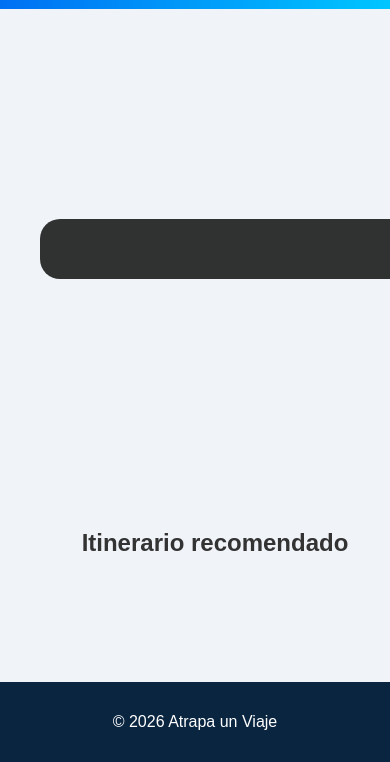
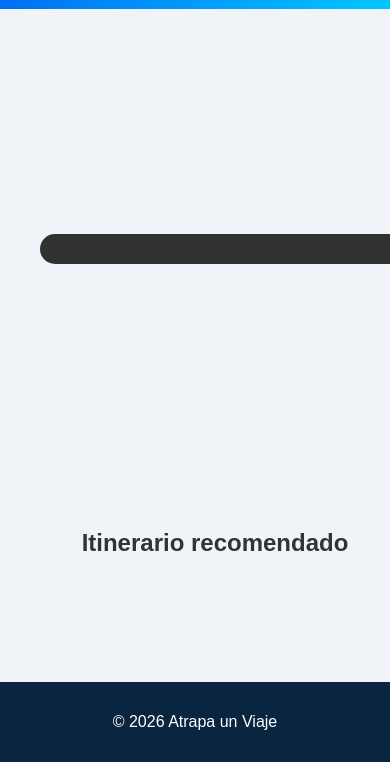
Before and after one commit to VictorBas/atrapaunviaje, a plain HTML site: page destino.html in a window 390 px wide. Shown: the part 117-879 px from the top of the page. Drawn offline with Linux system fonts and the light colour scheme.

Commit message:
Add files via upload

```diff
--- a/styles.css
+++ b/styles.css
@@ -507,3 +507,47 @@ footer {
   pointer-events: none;
   z-index: 2;
 }
+
+/* DESTINO: DETALLE DE VIAJE PRO */
+.detalle-viaje-pro {
+  display: flex;
+  gap: 40px;
+  background: rgba(0,0,0,0.8);
+  padding: 30px;
+  border-radius: 20px;
+  width: 90%;
+  max-width: 1000px;
+  flex-wrap: wrap;
+  margin: 0 auto; /* centrado horizontal */
+  box-sizing: border-box;
+}
+
+/* Columnas dentro del detalle */
+.viaje-col {
+  flex: 1 1 300px;
+  display: flex;
+  flex-direction: column;
+  gap: 15px;
+  min-width: 250px; /* evita que sea demasiado pequeño */
+}
+
+/* RESPONSIVE DESTINO */
+@media (max-width: 900px) {
+  .detalle-viaje-pro {
+    flex-direction: column;
+    gap: 20px;
+    width: 95%; /* ocupa un poco menos que el 100% */
+    padding: 20px;
+  }
+
+  .viaje-col {
+    flex: 1 1 100%;
+  }
+}
+
+@media (max-width: 600px) {
+  .detalle-viaje-pro {
+    width: 100%; /* ocupa todo el ancho */
+    padding: 15px;
+  }
+}
```
